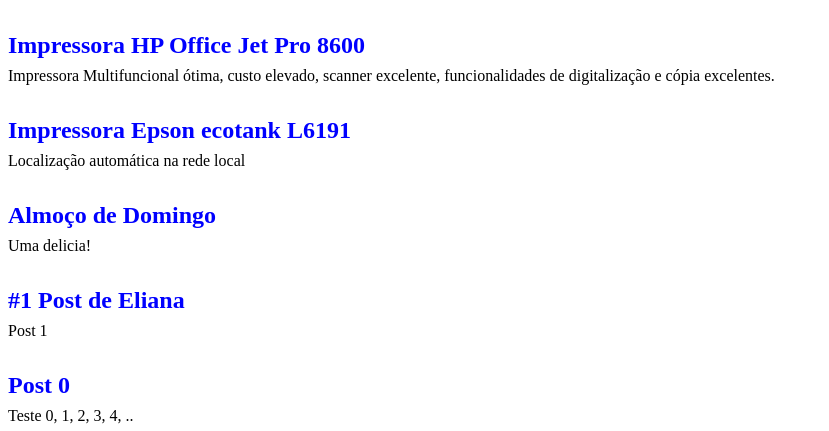
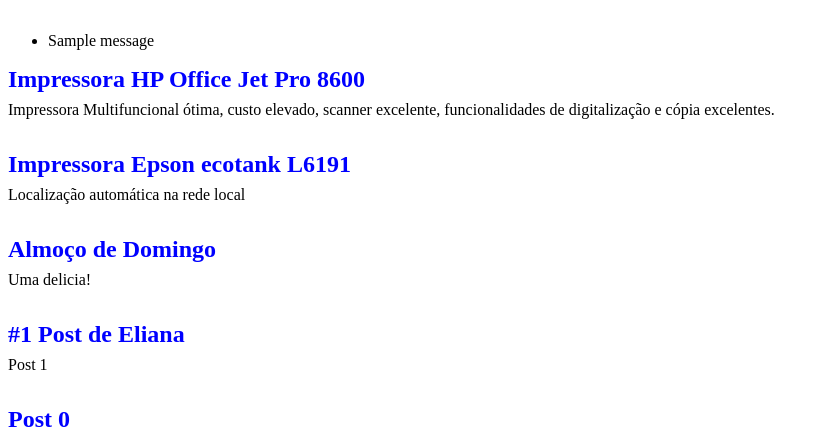
Before and after one commit to britodfbr/curso-dj-1600521579, a Django app: page / in a window 1280 px wide. Shown: the part 121-552 px from the top of the page, without its empty margins (0-829 px from the left). Run offline with Django 3.2, Linux system fonts and the light colour scheme; data comes from the database, SQL or seed files in the repository; one stand-in notice (Sample message) is shown.

Commit message:
Mensagens de Feedback para DeleteView, UpdateView, CreateView

```diff
--- a/blog/templates/blog/home.html
+++ b/blog/templates/blog/home.html
@@ -1,6 +1,13 @@
 {% extends 'base.html' %}
 {% block title%} HOME {% endblock title%}
 {% block content %}
+{% if messages %}
+<ul class="messages">
+    {% for message in messages %}
+    <li {% if message.tags %} class="{{ message.tags }}" {% endif %}>{{ message }}</li>
+    {% endfor %}
+</ul>
+{% endif %}
 {% for post  in object_list %}
     <div class="post-entry">
         <h2><a href="{{ post.get_absolute_url}}">{{post.title}}</a></h2>
--- a/blog/views.py
+++ b/blog/views.py
@@ -1,3 +1,5 @@
+from django.contrib import messages
+from django.contrib.messages.views import SuccessMessageMixin
 from django.views.generic import (ListView, DetailView, UpdateView, DeleteView)
 from django.views.generic.edit import CreateView
 from django.urls import reverse_lazy
@@ -18,19 +20,43 @@ class BlogDetailView(DetailView):
     # context_object_name = 'custom'   # default: object
 
 
-class BlogCreateView(CreateView):
+class BlogCreateView(SuccessMessageMixin, CreateView):
     model = Post
     template_name = 'blog/post_new.html'
     fields = '__all__'
+    success_message = '%(field)s: Criado com Sucesso!'
+
+    def get_success_message(self, cleaned_data):
+        return self.success_message % dict(
+            cleaned_data,
+            field=self.object.title,
+        )
 
 
-class BlogUpdateView(UpdateView):
+class BlogUpdateView(SuccessMessageMixin, UpdateView):
     model = Post
     template_name = 'blog/post_edit.html'
     fields = 'author', 'title', 'content',
+    success_message = '%(field)s: Alterado com Sucesso!'
+
+    def get_success_message(self, cleaned_data):
+        return self.success_message % dict(
+            cleaned_data,
+            field=self.object.title,
+        )
 
 
-class BlogDeleteView(DeleteView):
+class BlogDeleteView(SuccessMessageMixin, DeleteView):
     model = Post
     template_name = 'blog/post_delete.html'
     success_url = reverse_lazy('home')
+    success_message = 'Removido com Sucesso!'   #'%(field)s: Removido com Sucesso!'
+
+    # def get_success_message(self, cleaned_data):
+    #     return self.success_message % dict(
+    #         cleaned_data,
+    #         field=self.object.title,
+    #     )
+    def delete(self, request, *args, **kwargs):
+        messages.success(self.request, self.success_message)
+        return super(BlogDeleteView, self).delete(request, *args, **kwargs)
```
Also changed, not shown: blog/templates/blog/post_detail.html (+7 -0 lines).
